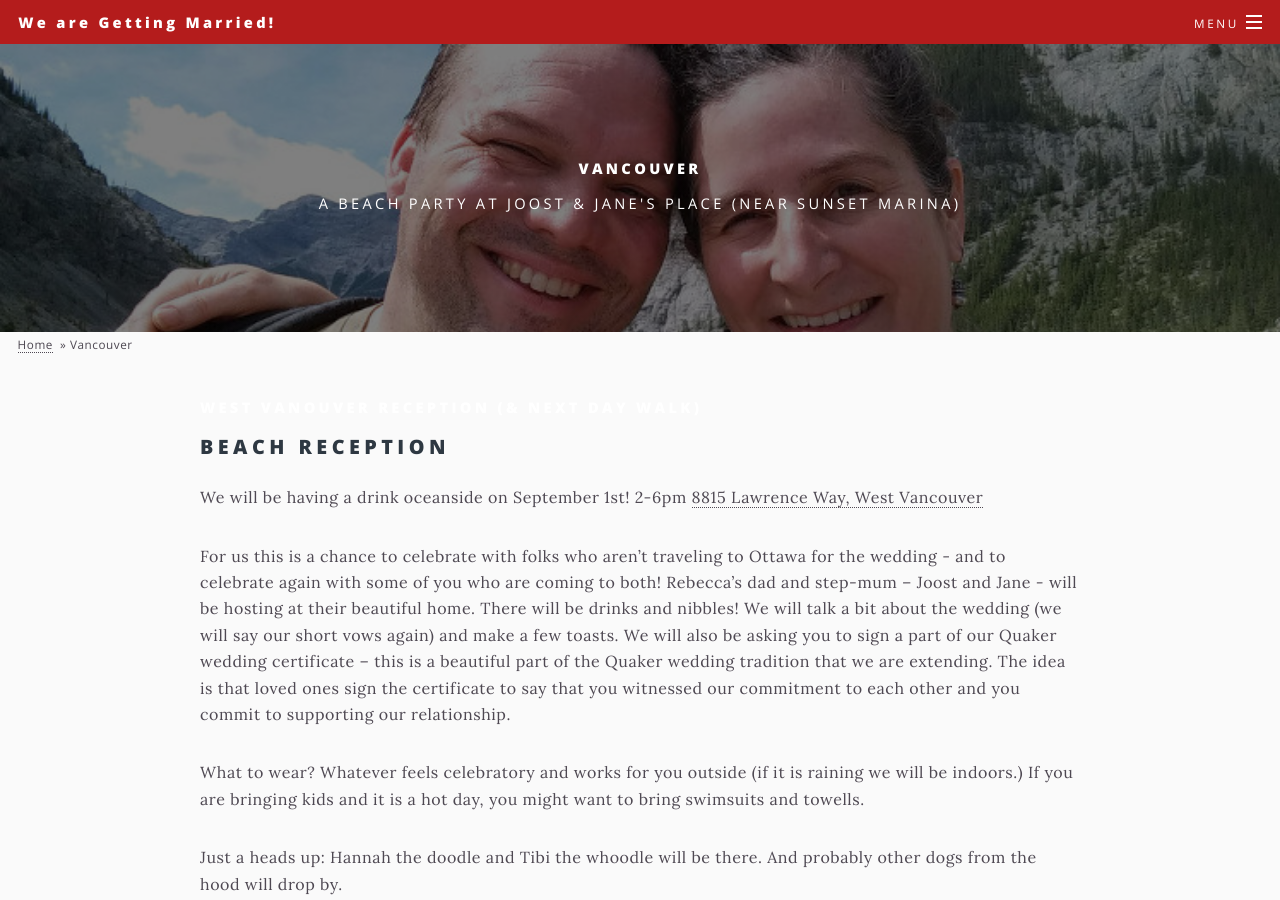
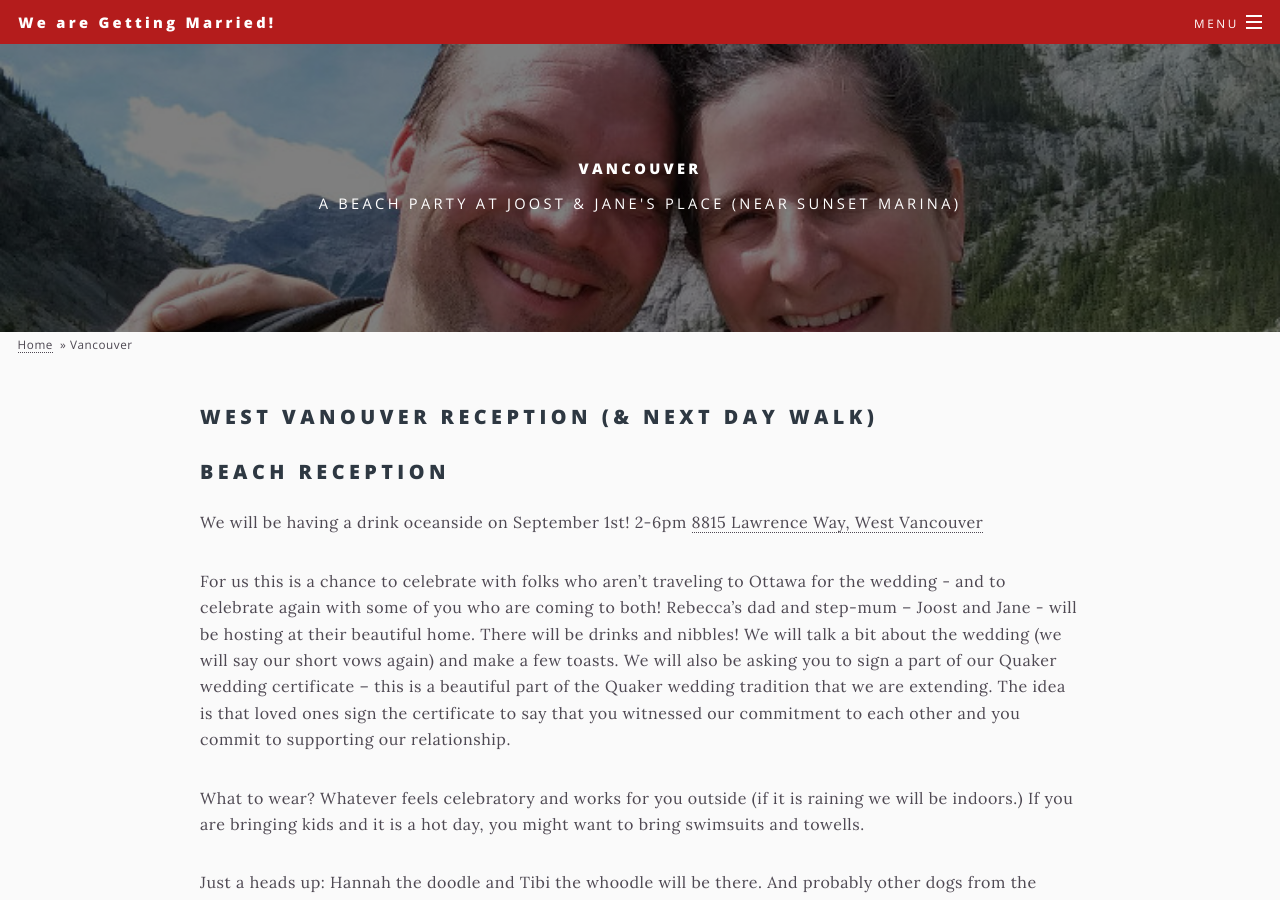
Before and after one commit to mgifford/gifsack-or-wolford, a Jekyll site: the page built from _pages/vancouver.md, in a window 1280 px wide and 900 px high. Built offline with Jekyll 4.4.1, drawn with Linux system fonts in a browser that asks for light colours.

Commit message:
trying to get title to show up

```diff
--- a/_pages/vancouver.md
+++ b/_pages/vancouver.md
@@ -9,7 +9,7 @@ background-image: Vancouver2.jpg
 layout: page
 ---
 
-# West Vanouver Reception (& next day walk)
+## West Vanouver Reception (& next day walk)
 
 ## Beach Reception
 
```
